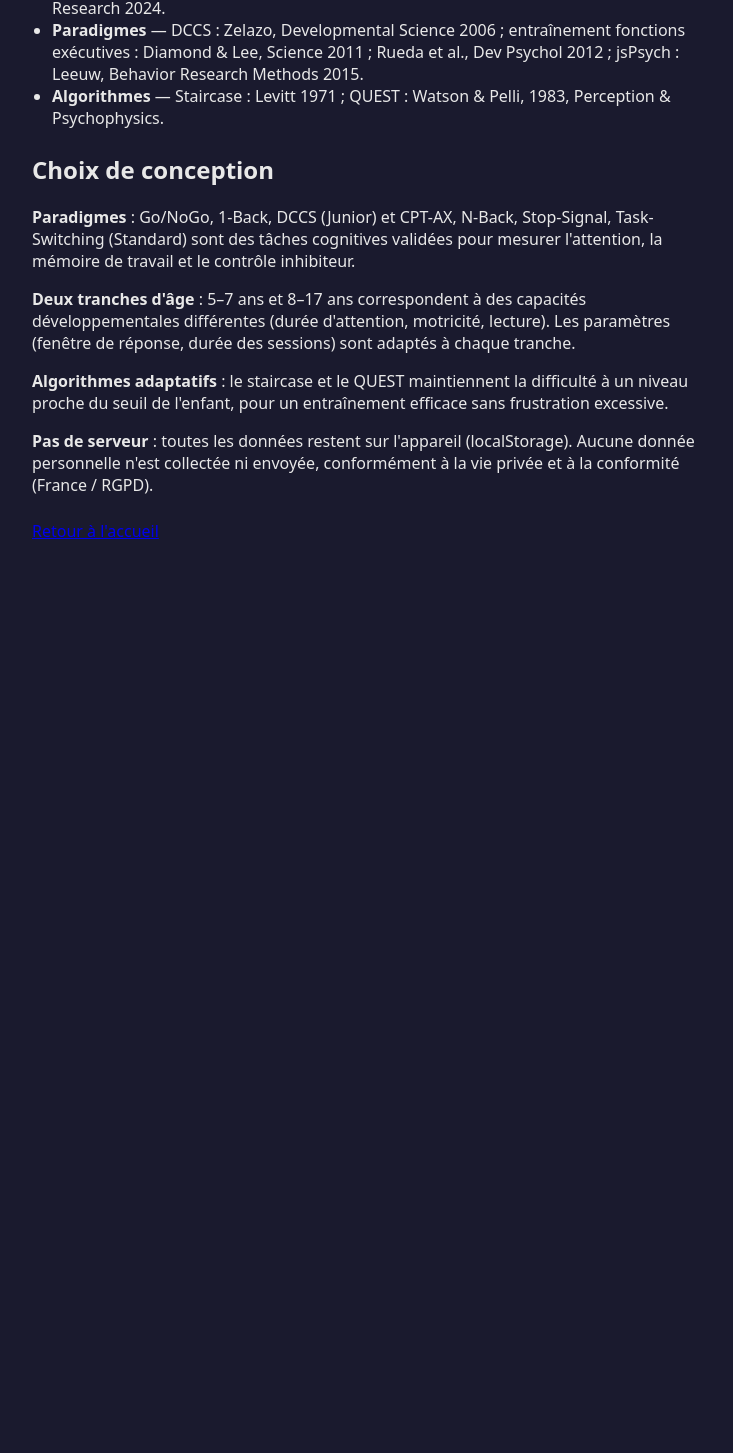
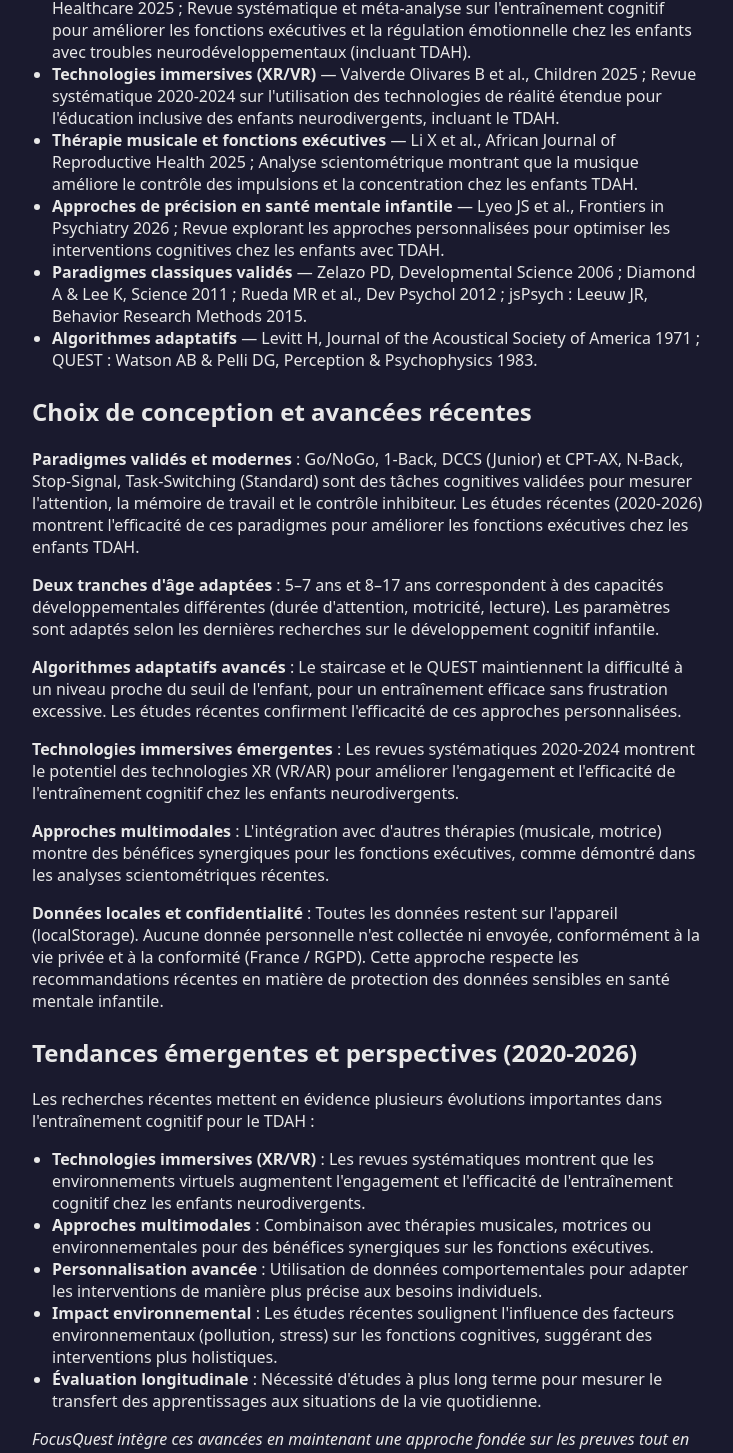
Before and after one commit to jeromeleyssard-pixel/focusquest, a React (Vite) app: page /references in a window 1280 px wide. Shown: the part 231-1684 px from the top of the page, without its empty margins (272-1005 px from the left). Before the commit the page ends 813 px from the top, so only its background shows below. Built offline with nearby package versions, Linux system fonts and the light colour scheme.

Commit message:
Update scientific references with recent studies (2020-2026); add emerging trends section

```diff
--- a/src/components/ReferencesPage.tsx
+++ b/src/components/ReferencesPage.tsx
@@ -9,33 +9,76 @@ export function ReferencesPage() {
         <h2>Références scientifiques</h2>
         <p>
           FocusQuest s&apos;appuie sur des paradigmes publiés en revues à comité de lecture.
+          Voici une sélection d&apos;études récentes (2020-2026) sur l&apos;entraînement cognitif pour le TDAH :
         </p>
         <ul style={styles.list}>
           <li>
-            <strong>EndeavorRx / TDAH numérique</strong> — Kollins SH et al., Lancet Digital Health 2020 ; STARS-Adjunct, npj Digital Medicine 2021 ; extension adolescents, npj Mental Health Research 2024.
+            <strong>Entraînement cognitif et fonctions exécutives</strong> — Carcelén-Fraile MC et al., Healthcare 2025 ; Revue systématique et méta-analyse sur l&apos;entraînement cognitif pour améliorer les fonctions exécutives et la régulation émotionnelle chez les enfants avec troubles neurodéveloppementaux (incluant TDAH).
           </li>
           <li>
-            <strong>Paradigmes</strong> — DCCS : Zelazo, Developmental Science 2006 ; entraînement fonctions exécutives : Diamond & Lee, Science 2011 ; Rueda et al., Dev Psychol 2012 ; jsPsych : Leeuw, Behavior Research Methods 2015.
+            <strong>Technologies immersives (XR/VR)</strong> — Valverde Olivares B et al., Children 2025 ; Revue systématique 2020-2024 sur l&apos;utilisation des technologies de réalité étendue pour l&apos;éducation inclusive des enfants neurodivergents, incluant le TDAH.
           </li>
           <li>
-            <strong>Algorithmes</strong> — Staircase : Levitt 1971 ; QUEST : Watson & Pelli, 1983, Perception & Psychophysics.
+            <strong>Thérapie musicale et fonctions exécutives</strong> — Li X et al., African Journal of Reproductive Health 2025 ; Analyse scientométrique montrant que la musique améliore le contrôle des impulsions et la concentration chez les enfants TDAH.
+          </li>
+          <li>
+            <strong>Approches de précision en santé mentale infantile</strong> — Lyeo JS et al., Frontiers in Psychiatry 2026 ; Revue explorant les approches personnalisées pour optimiser les interventions cognitives chez les enfants avec TDAH.
+          </li>
+          <li>
+            <strong>Paradigmes classiques validés</strong> — Zelazo PD, Developmental Science 2006 ; Diamond A & Lee K, Science 2011 ; Rueda MR et al., Dev Psychol 2012 ; jsPsych : Leeuw JR, Behavior Research Methods 2015.
+          </li>
+          <li>
+            <strong>Algorithmes adaptatifs</strong> — Levitt H, Journal of the Acoustical Society of America 1971 ; QUEST : Watson AB & Pelli DG, Perception & Psychophysics 1983.
           </li>
         </ul>
       </section>
 
       <section style={styles.section}>
-        <h2>Choix de conception</h2>
+        <h2>Choix de conception et avancées récentes</h2>
         <p>
-          <strong>Paradigmes</strong> : Go/NoGo, 1-Back, DCCS (Junior) et CPT-AX, N-Back, Stop-Signal, Task-Switching (Standard) sont des tâches cognitives validées pour mesurer l&apos;attention, la mémoire de travail et le contrôle inhibiteur.
+          <strong>Paradigmes validés et modernes</strong> : Go/NoGo, 1-Back, DCCS (Junior) et CPT-AX, N-Back, Stop-Signal, Task-Switching (Standard) sont des tâches cognitives validées pour mesurer l&apos;attention, la mémoire de travail et le contrôle inhibiteur. Les études récentes (2020-2026) montrent l&apos;efficacité de ces paradigmes pour améliorer les fonctions exécutives chez les enfants TDAH.
         </p>
         <p>
-          <strong>Deux tranches d&apos;âge</strong> : 5–7 ans et 8–17 ans correspondent à des capacités développementales différentes (durée d&apos;attention, motricité, lecture). Les paramètres (fenêtre de réponse, durée des sessions) sont adaptés à chaque tranche.
+          <strong>Deux tranches d&apos;âge adaptées</strong> : 5–7 ans et 8–17 ans correspondent à des capacités développementales différentes (durée d&apos;attention, motricité, lecture). Les paramètres sont adaptés selon les dernières recherches sur le développement cognitif infantile.
         </p>
         <p>
-          <strong>Algorithmes adaptatifs</strong> : le staircase et le QUEST maintiennent la difficulté à un niveau proche du seuil de l&apos;enfant, pour un entraînement efficace sans frustration excessive.
+          <strong>Algorithmes adaptatifs avancés</strong> : Le staircase et le QUEST maintiennent la difficulté à un niveau proche du seuil de l&apos;enfant, pour un entraînement efficace sans frustration excessive. Les études récentes confirment l&apos;efficacité de ces approches personnalisées.
         </p>
         <p>
-          <strong>Pas de serveur</strong> : toutes les données restent sur l&apos;appareil (localStorage). Aucune donnée personnelle n&apos;est collectée ni envoyée, conformément à la vie privée et à la conformité (France / RGPD).
+          <strong>Technologies immersives émergentes</strong> : Les revues systématiques 2020-2024 montrent le potentiel des technologies XR (VR/AR) pour améliorer l&apos;engagement et l&apos;efficacité de l&apos;entraînement cognitif chez les enfants neurodivergents.
+        </p>
+        <p>
+          <strong>Approches multimodales</strong> : L&apos;intégration avec d&apos;autres thérapies (musicale, motrice) montre des bénéfices synergiques pour les fonctions exécutives, comme démontré dans les analyses scientométriques récentes.
+        </p>
+        <p>
+          <strong>Données locales et confidentialité</strong> : Toutes les données restent sur l&apos;appareil (localStorage). Aucune donnée personnelle n&apos;est collectée ni envoyée, conformément à la vie privée et à la conformité (France / RGPD). Cette approche respecte les recommandations récentes en matière de protection des données sensibles en santé mentale infantile.
+        </p>
+      </section>
+
+      <section style={styles.section}>
+        <h2>Tendances émergentes et perspectives (2020-2026)</h2>
+        <p>
+          Les recherches récentes mettent en évidence plusieurs évolutions importantes dans l&apos;entraînement cognitif pour le TDAH :
+        </p>
+        <ul style={styles.list}>
+          <li>
+            <strong>Technologies immersives (XR/VR)</strong> : Les revues systématiques montrent que les environnements virtuels augmentent l&apos;engagement et l&apos;efficacité de l&apos;entraînement cognitif chez les enfants neurodivergents.
+          </li>
+          <li>
+            <strong>Approches multimodales</strong> : Combinaison avec thérapies musicales, motrices ou environnementales pour des bénéfices synergiques sur les fonctions exécutives.
+          </li>
+          <li>
+            <strong>Personnalisation avancée</strong> : Utilisation de données comportementales pour adapter les interventions de manière plus précise aux besoins individuels.
+          </li>
+          <li>
+            <strong>Impact environnemental</strong> : Les études récentes soulignent l&apos;influence des facteurs environnementaux (pollution, stress) sur les fonctions cognitives, suggérant des interventions plus holistiques.
+          </li>
+          <li>
+            <strong>Évaluation longitudinale</strong> : Nécessité d&apos;études à plus long terme pour mesurer le transfert des apprentissages aux situations de la vie quotidienne.
+          </li>
+        </ul>
+        <p>
+          <em>FocusQuest intègre ces avancées en maintenant une approche fondée sur les preuves tout en restant accessible et respectueuse de la vie privée des utilisateurs.</em>
         </p>
       </section>
 
```
